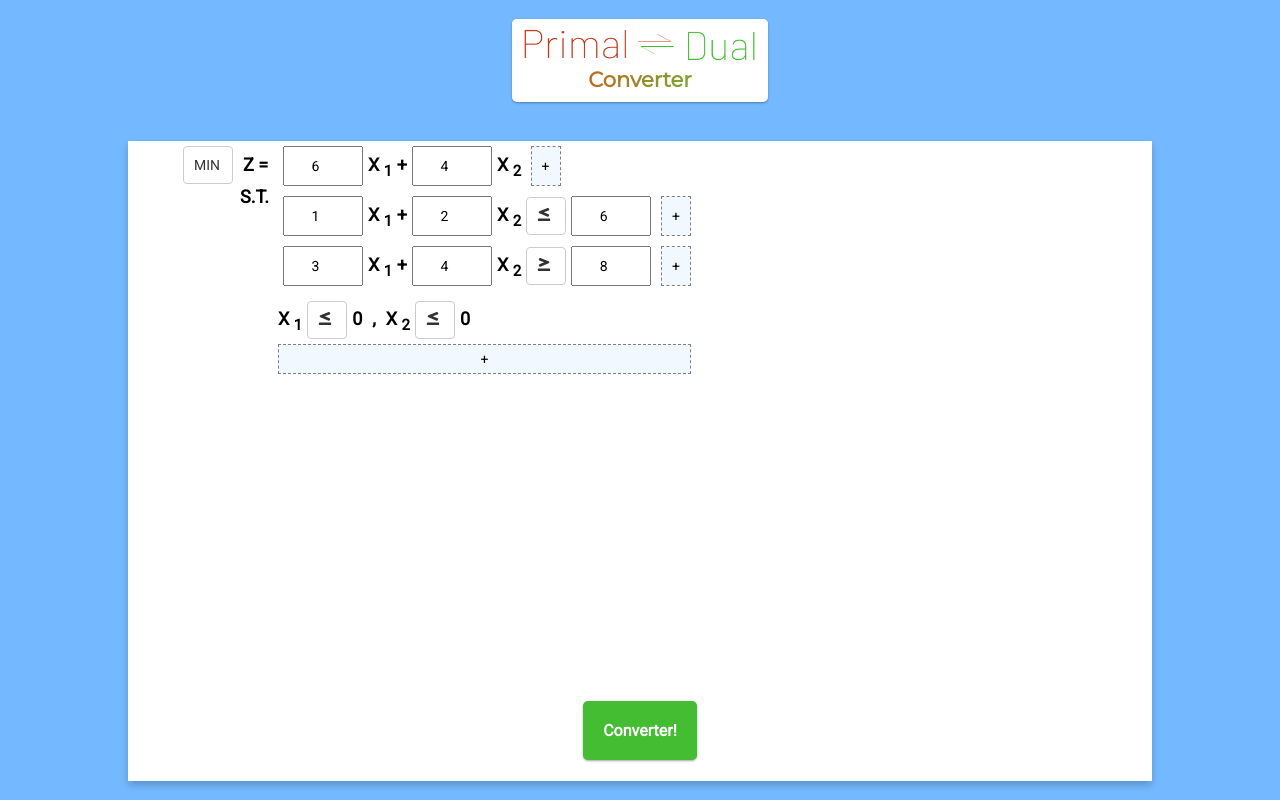
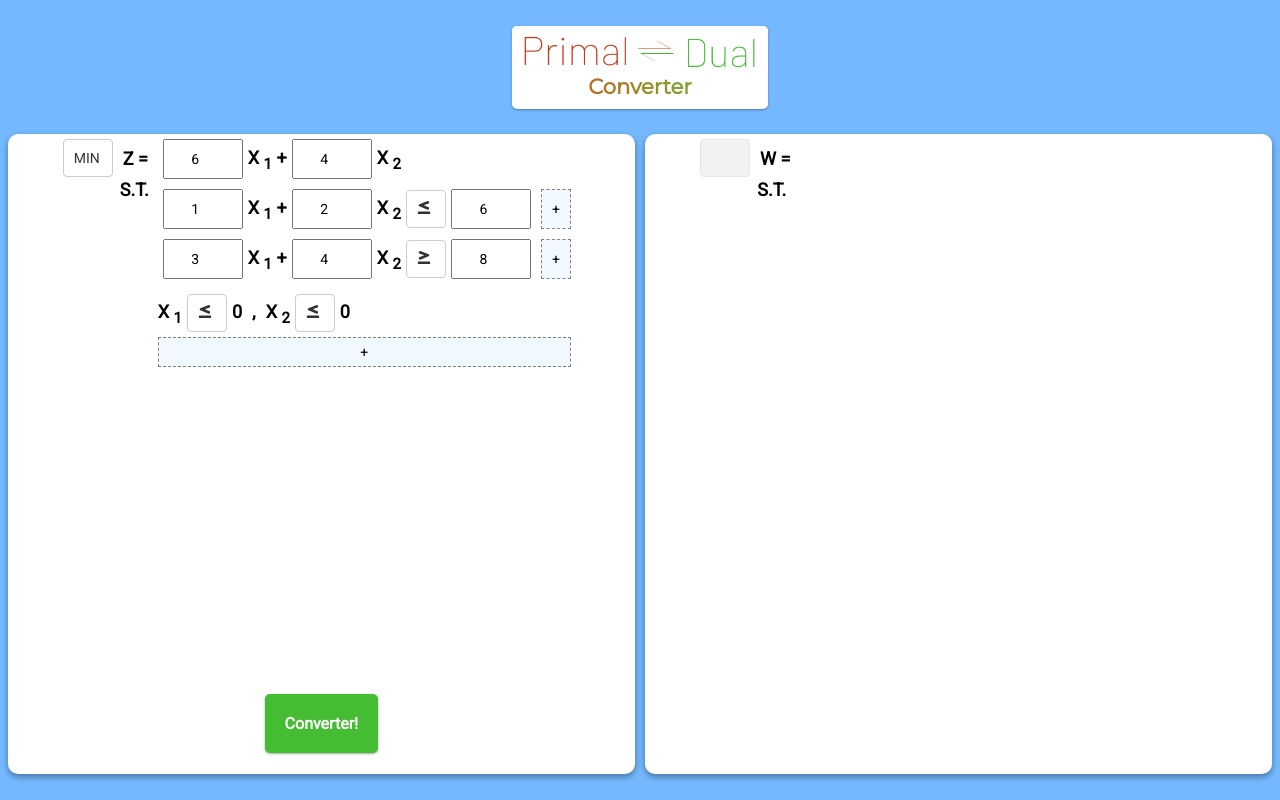
Before and after one commit to lbcosta/primal-dual, a React (Create React App) app: page / in a window 1280 px wide. Built offline with nearby package versions, Linux system fonts and the light colour scheme.

Commit message:
Removing "Flip" function

```diff
--- a/src/components/Tableau/index.js
+++ b/src/components/Tableau/index.js
@@ -7,16 +7,19 @@ import {
   DynamicSide,
   Equation,
   Variable,
-  EqualityConstraints,
-  ConversionButton
+  EqualityConstraints
 } from "./styles";
 
 const selectCustomStyle = {
-  dropdownIndicator: (provided, state) => ({
+  dropdownIndicator: provided => ({
     ...provided,
     display: "none"
   }),
-  indicatorSeparator: (provided, state) => ({
+  indicatorSeparator: provided => ({
+    ...provided,
+    display: "none"
+  }),
+  placeholder: provided => ({
     ...provided,
     display: "none"
   })
@@ -103,11 +106,6 @@ export default function Tableau({
           </EqualityConstraints>
         </DynamicSide>
       </Container>
-      <ConversionButton>
-        <button type="button" onClick={reset}>
-          Voltar
-        </button>
-      </ConversionButton>
     </>
   );
 }
--- a/src/pages/Main/index.js
+++ b/src/pages/Main/index.js
@@ -17,9 +17,7 @@ import {
   AddVariableButton,
   EqualityConstraints,
   ConversionButton,
-  Front,
-  Back,
-  Inner
+  ContentWrapper
 } from "./styles";
 import Logo from "../../assets/img/Logo.png";
 
@@ -292,9 +290,8 @@ export default function Main() {
         <img src={Logo} alt="PrimalDual" />
         <h2>Converter</h2>
       </PageLogo>
+      <ContentWrapper>
         <PageContent>
-        <Inner converted={converted}>
-          <Front>
           <Container>
             <StaticSide>
               <div>
@@ -324,7 +321,7 @@ export default function Main() {
                     <span>
                       X <sub>{idx + 1}</sub>{" "}
                     </span>
-                      {buttonOrSpan(idx, objFunction)}
+                    {hasSumSymbol(idx - 1, objFunction)}
                   </Variable>
                 ))}
               </Equation>
@@ -370,8 +367,8 @@ export default function Main() {
               Converter!
             </button>
           </ConversionButton>
-          </Front>
-          <Back>
+        </PageContent>
+        <PageContent>
           <Tableau
             objective={dualObjective}
             objFunction={dualObjFunction}
@@ -379,9 +376,8 @@ export default function Main() {
             equalityConstraints={dualEqConstraints}
             reset={reset}
           />
-          </Back>
-        </Inner>
         </PageContent>
+      </ContentWrapper>
     </PageWrapper>
   );
 }
--- a/src/pages/Main/styles.js
+++ b/src/pages/Main/styles.js
@@ -37,64 +37,46 @@ export const PageLogo = styled.div`
   }
 `;
 
+export const ContentWrapper = styled.div`
+  height: 80%;
+  width: 98%;
+
+  display: flex;
+
+  > div:first-child {
+    margin-left: -5px;
+    margin-right: 10px;
+  }
+  /* justify-content: space-evenly; */
+`;
+
 export const PageWrapper = styled.div`
   height: 100%;
   display: flex;
   flex-direction: column;
   align-items: center;
-  justify-content: space-around;
+  justify-content: space-evenly;
 `;
 
 export const PageContent = styled.div`
+  display: flex;
+  flex-direction: column;
+
   @media only screen and (max-width: 1000px) {
     display: none;
   }
 
-  height: 80%;
-  width: 80%;
+  /* height: 80%;
+  width: 80%; */
   border-radius: 10px;
+  min-width: 50%;
 
   background-color: #fff;
+  box-shadow: 0 3px 6px rgba(0, 0, 0, 0.16), 0 3px 6px rgba(0, 0, 0, 0.23);
   transition: all 0.3s cubic-bezier(0.25, 0.8, 0.25, 1);
-
-  background-color: transparent;
-  perspective: 1000px;
-`;
-
-export const Inner = styled.div`
-  height: 100%;
-
-  position: relative;
-  width: 100%;
-  height: 100%;
-  transition: transform 0.6s;
-  transform-style: preserve-3d;
-  box-shadow: 0 4px 8px 0 rgba(0, 0, 0, 0.2);
-
-  ${props =>
-    props.converted &&
-    css`
-      transform: rotateY(180deg);
-    `}
-`;
-
-export const Flip = styled.div`
-  height: 100%;
-  display: flex;
-  flex-direction: column;
-
-  background-color: #fff;
-
-  position: absolute;
-  width: 100%;
-  height: 100%;
-  backface-visibility: hidden;
-`;
-
-export const Front = styled(Flip)``;
-
-export const Back = styled(Flip)`
-  transform: rotateY(180deg);
+  :hover {
+    box-shadow: 0 14px 28px rgba(0, 0, 0, 0.25), 0 10px 10px rgba(0, 0, 0, 0.22);
+  }
 `;
 
 export const Container = styled.div`
```
Lines whose indentation alone changed are shown as unchanged.
